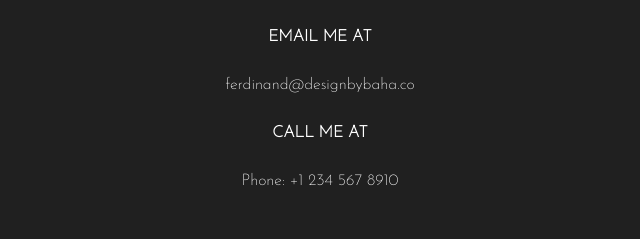
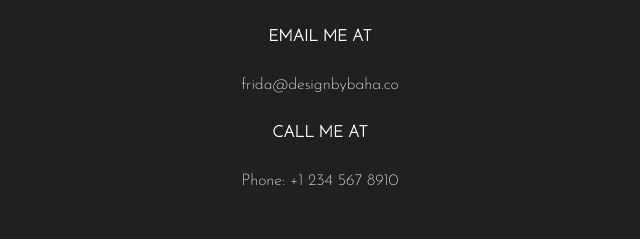
Before and after one commit to Mario-paul/code-week-portfolio-project, a plain HTML site: page pages/project1.html in a window 1280 px wide. Shown: the part 1510-1749 px from the top of the page, 320-960 px from the left. Drawn offline with Linux system fonts and the light colour scheme; a script that the page names is missing.

Commit message:
projects updated

```diff
--- a/pages/project1.html
+++ b/pages/project1.html
@@ -61,7 +61,7 @@
 
             <div>
                 <h3>Email Me At</h3>
-                <p>ferdinand@designbybaha.co</p>
+                <p>frida@designbybaha.co</p>
             </div>
             <div>
                 <h3>Call Me At</h3>
```
Also changed, not shown: pages/project2.html (+1 -1 lines), pages/project3.html (+1 -1 lines).
